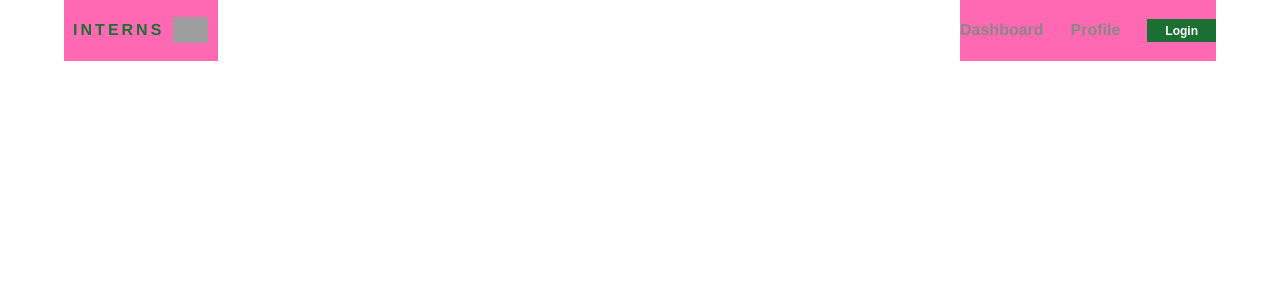
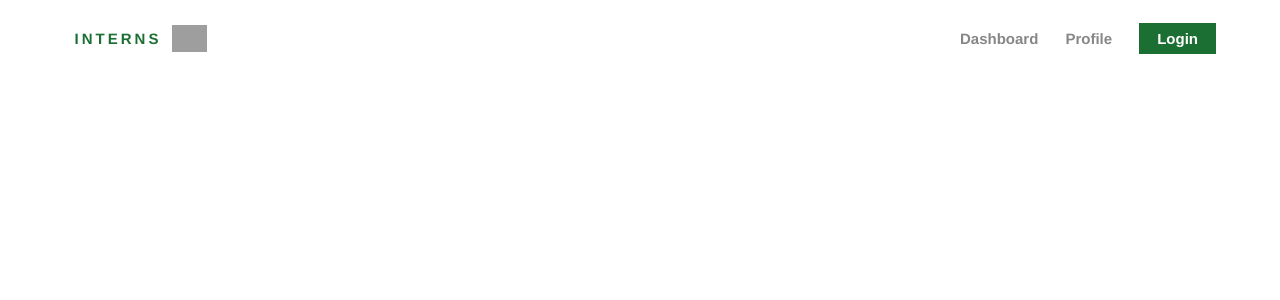
Before and after one commit to Alwaz/Leadersboard-react, a React (Create React App) app: page / in a window 1280 px wide. Shown: the top 300 px of the page. Built offline with nearby package versions, Linux system fonts and the light colour scheme; grey boxes are pictures that could not be loaded.

Commit message:
updated header

```diff
--- a/src/Components/Header/Header.css
+++ b/src/Components/Header/Header.css
@@ -1,9 +1,9 @@
 /* #1c6f33 color */
-
 .header {
   display: flex;
   justify-content: space-between;
-  /* background-color: grey; */
+  margin-top: 10px;
+  font-family: CircularStd-Book, Helvetica, Arial, sans-serif;
 }
 
 .logo__heading {
@@ -17,9 +17,9 @@
   justify-content: space-evenly;
   align-items: center;
   margin-left: 5%;
-  background-color: hotpink;
   width: 12%;
-  font-family: CircularStd-Book, Helvetica, Arial, sans-serif;
+  font-size: 15px;
+  cursor: pointer;
 }
 
 .header__logo img {
@@ -31,9 +31,9 @@
   justify-content: space-between;
   align-items: center;
   margin-right: 5%;
-  background-color: hotpink;
+  cursor: pointer;
   width: 20%;
-  font-family: CircularStd-Book, Helvetica, Arial, sans-serif;
+  font-size: 15px;
 }
 
 .header__options h4 {
@@ -43,8 +43,15 @@
 .login_btn {
   background-color: #1c6f33;
   color: #fff;
-  padding: 4px 17px 3px;
-  font-size: 12px;
+  padding: 6px 17px;
+  font-size: 15px;
   font-weight: 700;
   border: 1px solid #1c6f33;
+  cursor: pointer;
+  box-shadow: 3px 26px 163px -103px rgba(97, 82, 82, 0.62);
+  transition: 0.5s;
 }
+
+.login_btn:hover {
+  background-color: #135024;
+}
```
